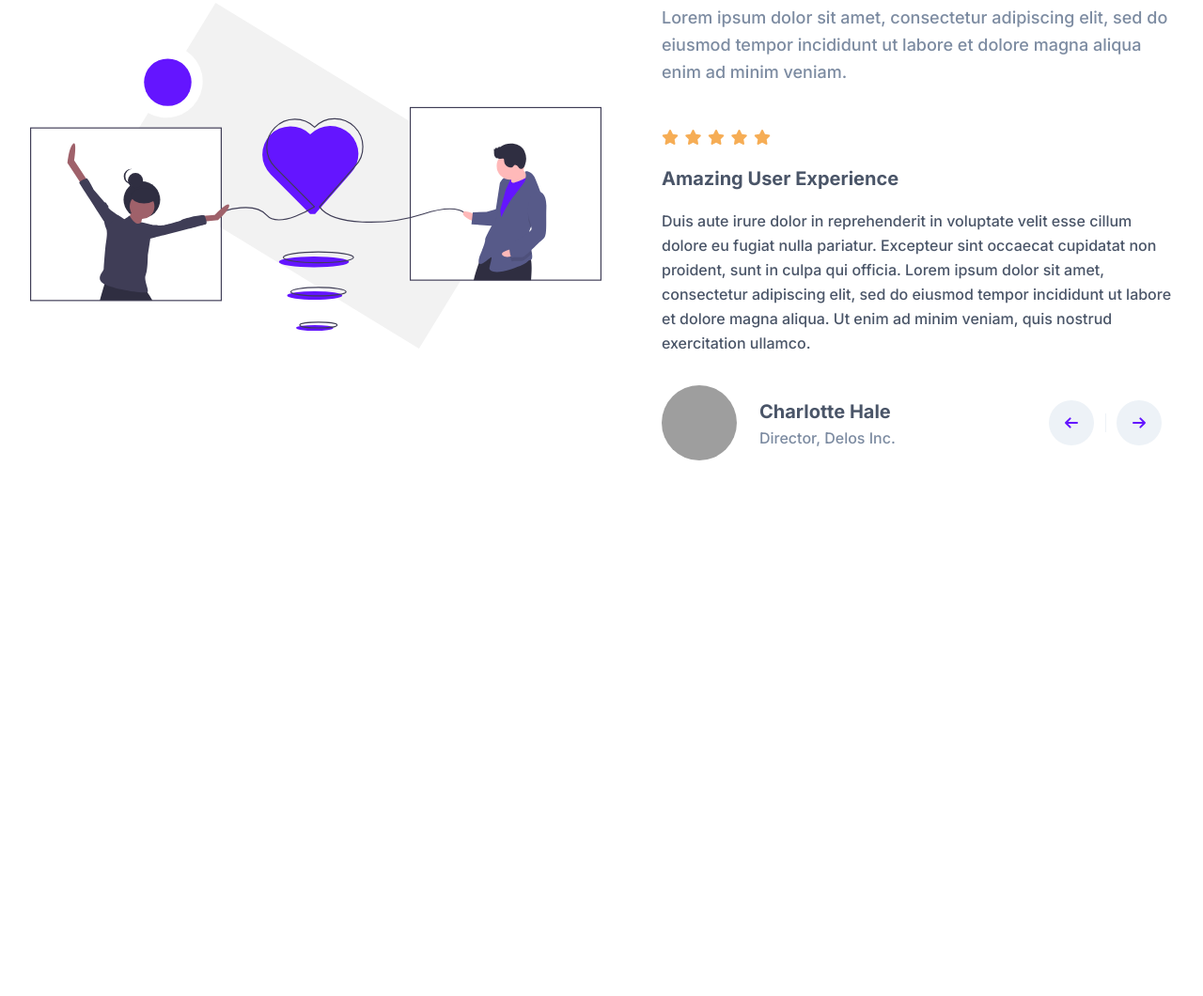
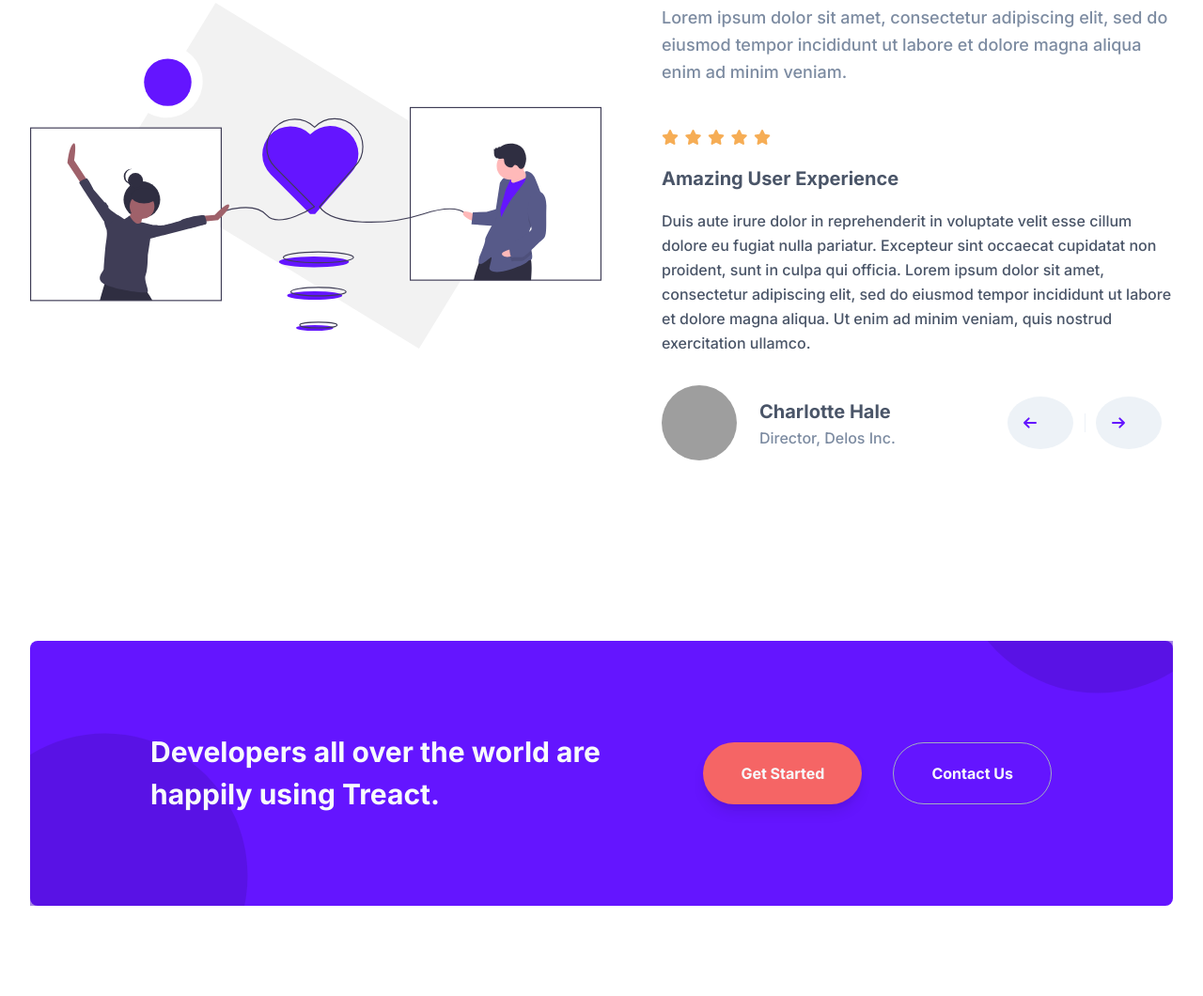
Before and after one commit to John-Basford/Module-3-Treact-Final-Project, a plain HTML site: page index.html in a window 1280 px wide. Shown: the part 5069-6129 px from the top of the page at 94% size. Before the commit the page ends 5655 px from the top, so only its background shows below. Drawn offline with Linux system fonts and the light colour scheme; grey boxes are pictures that could not be loaded.

Commit message:
start section completed

```diff
--- a/index.html
+++ b/index.html
@@ -356,6 +356,31 @@
         </div>
       </div>
     </section>
+    <section id="start">
+      <div class="container">
+        <div class="row">
+          <svg viewBox="0 0 600 600" class="start__blob--1">
+              <g transform="translate(300,300)">
+                <path d="M153.6,-239C199.1,-209.8,236,-167.2,258.4,-118C280.9,-68.9,288.9,-13.1,281.2,40.4C273.5,93.9,250.1,145.2,214.7,186.1C179.3,226.9,131.9,257.4,80,272.6C28.2,287.8,-28.2,287.8,-80,272.6C-131.9,257.4,-179.3,226.9,-214.7,186.1C-250.1,145.2,-273.5,93.9,-281.2,40.4C-288.9,-13.1,-280.9,-68.9,-258.4,-118C-236,-167.2,-199.1,-209.8,-153.6,-239C-108.1,-268.3,-54.1,-284.1,0,-284.1C54.1,-284.1,108.1,-268.3,153.6,-239Z" fill="rgb(80,17,204)"></path>
+              </g>
+            </svg>
+            <svg viewBox="0 0 600 600" class="start__blob--2">
+              <g transform="translate(300,300)">
+                <path d="M153.6,-239C199.1,-209.8,236,-167.2,258.4,-118C280.9,-68.9,288.9,-13.1,281.2,40.4C273.5,93.9,250.1,145.2,214.7,186.1C179.3,226.9,131.9,257.4,80,272.6C28.2,287.8,-28.2,287.8,-80,272.6C-131.9,257.4,-179.3,226.9,-214.7,186.1C-250.1,145.2,-273.5,93.9,-281.2,40.4C-288.9,-13.1,-280.9,-68.9,-258.4,-118C-236,-167.2,-199.1,-209.8,-153.6,-239C-108.1,-268.3,-54.1,-284.1,0,-284.1C54.1,-284.1,108.1,-268.3,153.6,-239Z" fill="rgb(80,17,204)"></path>
+              </g>
+            </svg>
+            <div class="start__container">
+              <div class="start__row">
+                <div class="start__title">Developers all over the world are happily using Treact.</div>
+                <div class="start__buttons">
+                  <button class="start__button btn">Get Started</button>
+                  <button class="start__button btn">Contact Us</button>
+                </div>
+              </div>
+            </div>
+        </div>
+      </div>
+    </section>
   </main>
 </body>
 </html>
--- a/styles.css
+++ b/styles.css
@@ -802,7 +802,7 @@
   margin-top: 40px;
 }
 
-.testimonial__rating {
+.testimonial__rating, path{
   color: rgba(246, 173, 85);
   margin-right: 2px;
   margin-top: 4px;
@@ -812,7 +812,7 @@
   font-weight: 900;
 }
 
-.fa-star {
+.fa-star, path {
   --fa: "\f005";
 }
 
@@ -837,7 +837,7 @@
   text-rendering: auto;
 }
 
-.fa-star {
+.fa-star, path {
   color: rgb(246 173 85);
   display: inline-block;
   height: 1.25rem;
@@ -927,3 +927,97 @@
   background-color: #edf2f7;
   height: 20px;
 }
+
+/*
+
+START
+
+*/
+
+#start .row {
+  position: relative;
+  overflow: hidden;
+}
+
+.start__blob--1 {
+  position: absolute;
+  bottom: 0px;
+  left: 0px;
+  height: 20rem;
+  width: 20rem;
+  transform: translate(-5rem, 8rem);
+  color: rgb(80 17 204);
+  opacity: 0.5;
+}
+
+.start__blob--2 {
+  position: absolute;
+  top: 0px;
+  right: 0px;
+  height: 20rem;
+  width: 20rem;
+  transform: translate(5rem, -16rem);
+  color: rgb(80 17 204);
+  opacity: 0.5;
+}
+
+.start__container {
+  padding: 96px 0;
+  width: 100%;
+  background-color: rgb(100, 21, 255);
+  border-radius: 8px;
+  display: flex;
+  justify-content: center;
+  align-items: center;
+}
+
+.start__row {
+  width: 100%;
+  margin: 0 auto;
+  max-width: 1024px;
+  padding: 0 32px;
+  display: flex;
+  justify-content: center;
+  align-items: center;
+}
+
+.start__title, .start__buttons {
+  width: 50%;
+}
+
+.start__title {
+  color: #f7fafc;
+  font-size: 30px;
+  font-weight: 700;
+  line-height: 1.5;
+  z-index: 2;
+}
+
+.start__buttons {
+  display: flex;
+  justify-content: flex-end;
+}
+
+.start__button {
+    padding: 20px 40px;
+    border-radius: 500px;
+    font-weight: 700;
+    font-size: 16px;
+    color: #f7fafc;
+    line-height: 1.5;
+    letter-spacing: 0.025;
+    margin: 1px;
+    z-index: 2;
+}
+
+.start__button:nth-child(1) {
+    background: #f56565;
+    box-shadow: rgba(0, 0, 0, 0) 0px 0px 0px 0px, rgba(0, 0, 0, 0) 0px 0px 0px 0px, rgba(0, 0, 0, 0.1) 0px 10px 15px -3px, rgba(0, 0, 0, 0.05) 0px 4px 6px -2px;
+    margin-right: 32px;
+    transition: all 300ms ease;
+}
+
+.start__button:nth-child(2) {
+    border: 1px solid rgb(160, 174, 192);
+    transition: all 300ms ease;
+}
```
